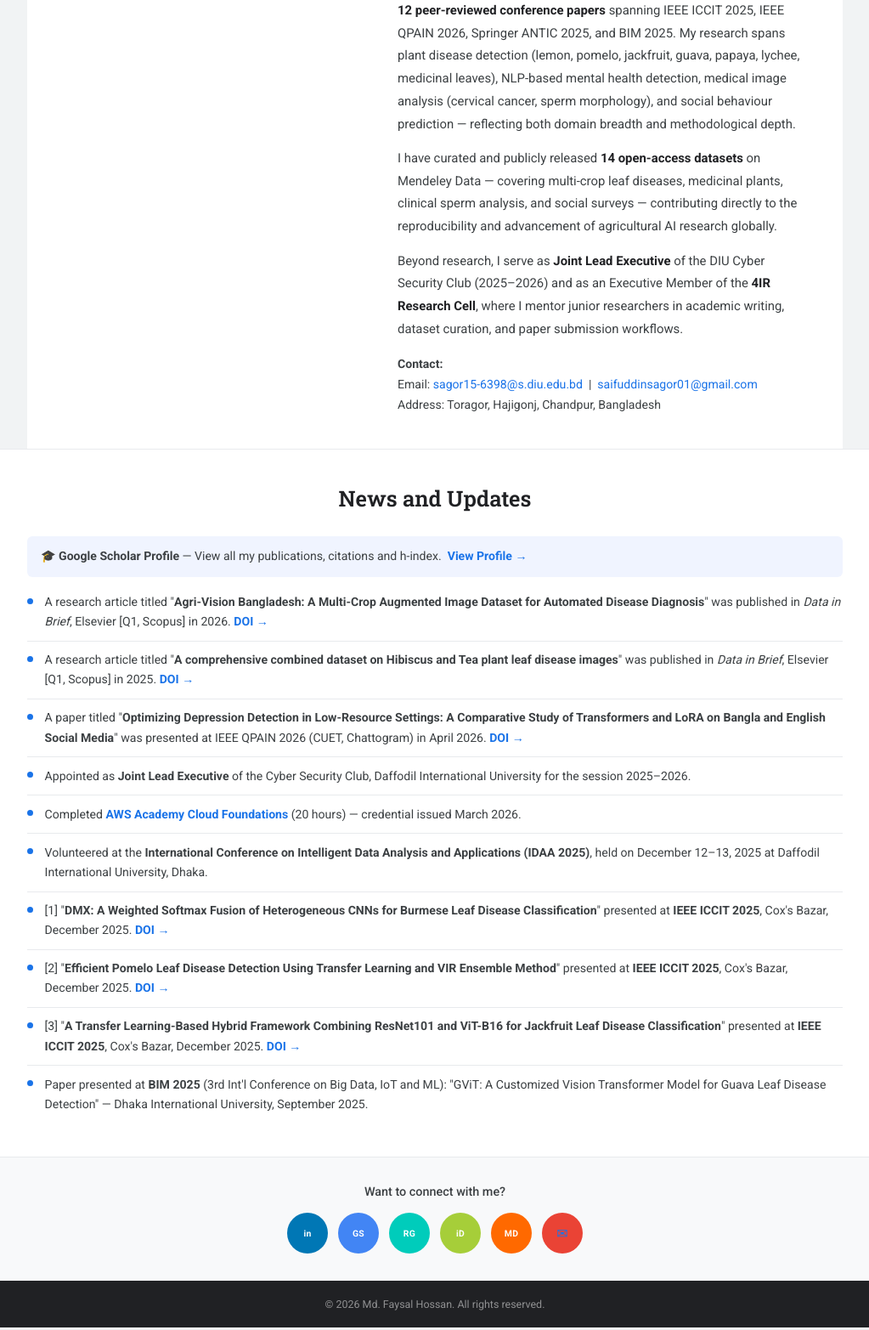
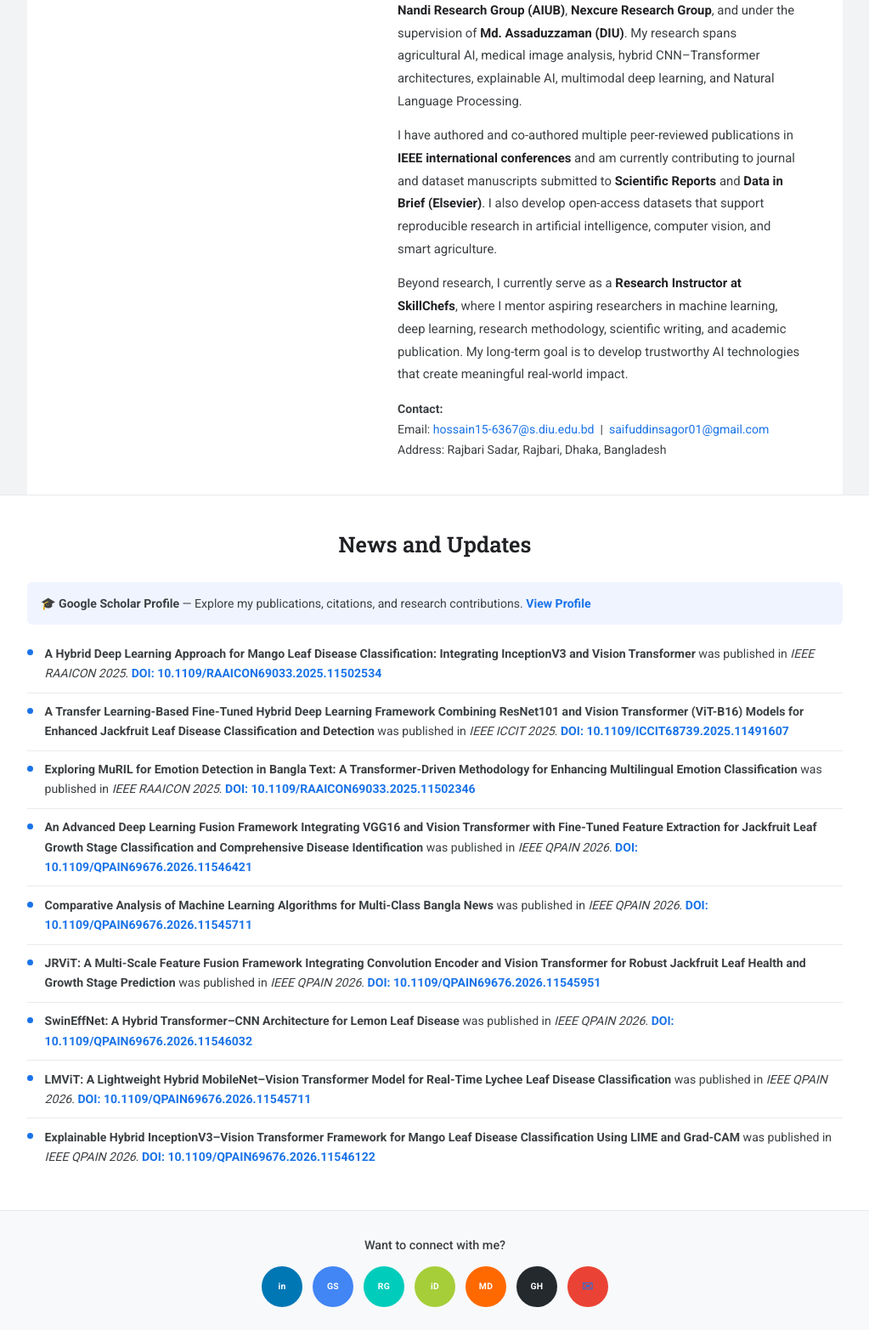
Before and after one commit to Faysal6367/Portfolio-, a plain HTML site: page index.html in a window 1280 px wide. Shown: the part 901-2466 px from the top of the page at 85% size, without its empty margins (128-1151 px from the left). Drawn offline with Linux system fonts and the light colour scheme.

Commit message:
first commit

```diff
--- a/index.html
+++ b/index.html
@@ -643,7 +643,7 @@ img{display:block;max-width:100%;}
   <div class="hero-banner">
     <h1>Md. Faysal Hossan</h1>
     <p>BSc Student, Department of CSE, Daffodil International University</p>
-    <p>Research Assistant · AI & Machine Learning</p>
+    <p>Research Assistant | Research Instructor (Skillchefs) | AI & Machine Learning</p>
   </div>
 
   <div class="content-wrap">
@@ -661,60 +661,168 @@ img{display:block;max-width:100%;}
 
       <!-- Text col -->
       <div class="home-text">
-        <blockquote>Accuracy without interpretability is incomplete science — I build models that explain themselves.</blockquote>
-        <p class="quote-attr">— Research philosophy, Md. Faysal Hossan</p>
-
-        <p>I am <strong>Md. Faysal Hossan</strong>, a final-year undergraduate researcher in Computer Science & Engineering at <strong>Daffodil International University</strong>, Dhaka, Bangladesh. My work sits at the intersection of <strong>deep learning, computer vision, and Explainable AI</strong> — with a focus on building transparent, deployment-ready models for agricultural and medical image analysis.</p>
-
-        <p>My undergraduate thesis, <strong>LXViT</strong>, proposes a hybrid hierarchical architecture fusing Xception's deep convolutional feature extraction with Vision Transformer attention mechanisms for multi-class lemon leaf disease classification. The framework incorporates both <strong>LIME and SHAP</strong> post-hoc explainability methods to ensure clinical and agronomic interpretability — addressing one of the core limitations of black-box deep learning in high-stakes domains.</p>
-
-        <p>As a <strong>Research Assistant</strong> under <strong>Asst. Prof. MD Masum Billah</strong> (DIU), I have contributed to <strong>2 Q1/Scopus-indexed Elsevier journal papers</strong> and <strong>12 peer-reviewed conference papers</strong> spanning IEEE ICCIT 2025, IEEE QPAIN 2026, Springer ANTIC 2025, and BIM 2025. My research spans plant disease detection (lemon, pomelo, jackfruit, guava, papaya, lychee, medicinal leaves), NLP-based mental health detection, medical image analysis (cervical cancer, sperm morphology), and social behaviour prediction — reflecting both domain breadth and methodological depth.</p>
-
-        <p>I have curated and publicly released <strong>14 open-access datasets</strong> on Mendeley Data — covering multi-crop leaf diseases, medicinal plants, clinical sperm analysis, and social surveys — contributing directly to the reproducibility and advancement of agricultural AI research globally.</p>
-
-        <p>Beyond research, I serve as <strong>Joint Lead Executive</strong> of the DIU Cyber Security Club (2025–2026) and as an Executive Member of the <strong>4IR Research Cell</strong>, where I mentor junior researchers in academic writing, dataset curation, and paper submission workflows.</p>
-
+       <blockquote>
+          Advancing artificial intelligence through transparency, innovation, and real-world impact.
+       </blockquote>
+       <p class="quote-attr">- Md. Faysal Hossan</p>
+
+       <p>
+  I am <strong>Md. Faysal Hossan</strong>, a <strong>B.Sc. graduate in Computer Science and Engineering</strong> from
+  <strong>Daffodil International University (DIU)</strong>, Bangladesh, graduating with a
+  <strong>CGPA of 3.82/4.00</strong>. My research focuses on
+  <strong>Artificial Intelligence, Machine Learning, Deep Learning, Computer Vision, Vision Transformers, and Explainable Artificial Intelligence (XAI)</strong>,
+  with a primary interest in developing accurate, interpretable, and deployable AI solutions for agricultural and medical image analysis.
+</p>
+
+<p>
+  My undergraduate thesis,
+  <strong>SunAFNet: A Robust and Interpretable Hybrid Framework for Sunflower Monitoring with Adversarial Resilience and mIoU-Validated Explainability</strong>,
+  presents a hybrid CNN–Transformer architecture that combines robust feature learning with explainable AI techniques to improve transparency, reliability, and real-world applicability in intelligent agricultural monitoring.
+</p>
+
+<p>
+  I am actively involved in collaborative research through
+  <strong>Dr. Jia Uddin (Woosong University, South Korea)</strong>,
+  <strong>Dr. Md. Masum Billah (DIU)</strong>,
+  <strong>Dr. Dip Nandi Research Group (AIUB)</strong>,
+  <strong>Nexcure Research Group</strong>, and under the supervision of
+  <strong>Md. Assaduzzaman (DIU)</strong>. My research spans agricultural AI, medical image analysis, hybrid CNN–Transformer architectures, explainable AI, multimodal deep learning, and Natural Language Processing.
+</p>
+
+<p>
+  I have authored and co-authored multiple peer-reviewed publications in
+  <strong>IEEE international conferences</strong> and am currently contributing to journal and dataset manuscripts submitted to
+  <strong>Scientific Reports</strong> and
+  <strong>Data in Brief (Elsevier)</strong>. I also develop open-access datasets that support reproducible research in artificial intelligence, computer vision, and smart agriculture.
+</p>
+
+<p>
+  Beyond research, I currently serve as a
+  <strong>Research Instructor at SkillChefs</strong>, where I mentor aspiring researchers in machine learning, deep learning, research methodology, scientific writing, and academic publication. My long-term goal is to develop trustworthy AI technologies that create meaningful real-world impact.
+</p>
         <div class="contact-block">
           <strong>Contact:</strong><br>
-          Email: <a href="mailto:sagor15-6398@s.diu.edu.bd">sagor15-6398@s.diu.edu.bd</a> &nbsp;|&nbsp; <a href="mailto:saifuddinsagor01@gmail.com">saifuddinsagor01@gmail.com</a><br>
-          Address: Toragor, Hajigonj, Chandpur, Bangladesh
+          Email: <a href="mailto:hossain15-6367@s.diu.edu.bd">hossain15-6367@s.diu.edu.bd</a> &nbsp;|&nbsp; <a href="mailto:saifuddinsagor01@gmail.com">saifuddinsagor01@gmail.com</a><br>
+          Address: Rajbari Sadar, Rajbari, Dhaka, Bangladesh
         </div>
       </div>
     </div>
   </div>
 
   <!-- News -->
-  <div style="background:#fff;border-top:1px solid #e8eaed;padding:2.5rem 3rem;">
-    <div class="news-section" style="margin-top:0;">
-      <h2>News and Updates</h2>
-      <ul class="news-list">
-        <li class="news-item" style="background:#f0f4ff;border-radius:6px;padding:0.75rem 1rem;border-bottom:none;margin-bottom:0.5rem;">
-          <span>🎓 <strong>Google Scholar Profile</strong> — View all my publications, citations and h-index. &nbsp;<a href="https://scholar.google.com/citations?user=sxMphegAAAAJ&hl=en" target="_blank" style="color:#1a73e8;font-weight:600;">View Profile →</a></span>
-        </li>
-        <li class="news-item"><span class="news-bullet"></span><span>A research article titled "<strong>Agri-Vision Bangladesh: A Multi-Crop Augmented Image Dataset for Automated Disease Diagnosis</strong>" was published in <em>Data in Brief</em>, Elsevier [Q1, Scopus] in 2026. <a href="https://doi.org/10.1016/j.dib.2026.112528" target="_blank" style="color:#1a73e8;font-weight:600;">DOI →</a></span></li>
-        <li class="news-item"><span class="news-bullet"></span><span>A research article titled "<strong>A comprehensive combined dataset on Hibiscus and Tea plant leaf disease images</strong>" was published in <em>Data in Brief</em>, Elsevier [Q1, Scopus] in 2025. <a href="https://doi.org/10.1016/j.dib.2025.112357" target="_blank" style="color:#1a73e8;font-weight:600;">DOI →</a></span></li>
-        <li class="news-item"><span class="news-bullet"></span><span>A paper titled "<strong>Optimizing Depression Detection in Low-Resource Settings: A Comparative Study of Transformers and LoRA on Bangla and English Social Media</strong>" was presented at IEEE QPAIN 2026 (CUET, Chattogram) in April 2026. <a href="https://doi.org/10.1109/QPAIN69676.2026.11546347" target="_blank" style="color:#1a73e8;font-weight:600;">DOI →</a></span></li>
-        <li class="news-item"><span class="news-bullet"></span><span>Appointed as <strong>Joint Lead Executive</strong> of the Cyber Security Club, Daffodil International University for the session 2025–2026.</span></li>
-        <li class="news-item"><span class="news-bullet"></span><span>Completed <a href="https://www.credly.com/go/NW0dqG1c" target="_blank" style="color:#1a73e8;font-weight:600;">AWS Academy Cloud Foundations</a> (20 hours) — credential issued March 2026.</span></li>
-        <li class="news-item"><span class="news-bullet"></span><span>Volunteered at the <strong>International Conference on Intelligent Data Analysis and Applications (IDAA 2025)</strong>, held on December 12–13, 2025 at Daffodil International University, Dhaka.</span></li>
-        <li class="news-item"><span class="news-bullet"></span><span>[1] "<strong>DMX: A Weighted Softmax Fusion of Heterogeneous CNNs for Burmese Leaf Disease Classification</strong>" presented at <strong>IEEE ICCIT 2025</strong>, Cox's Bazar, December 2025. <a href="https://doi.org/10.1109/ICCIT68739.2025.11491233" target="_blank" style="color:#1a73e8;font-weight:600;">DOI →</a></span></li>
-        <li class="news-item"><span class="news-bullet"></span><span>[2] "<strong>Efficient Pomelo Leaf Disease Detection Using Transfer Learning and VIR Ensemble Method</strong>" presented at <strong>IEEE ICCIT 2025</strong>, Cox's Bazar, December 2025. <a href="https://doi.org/10.1109/ICCIT68739.2025.11491063" target="_blank" style="color:#1a73e8;font-weight:600;">DOI →</a></span></li>
-        <li class="news-item"><span class="news-bullet"></span><span>[3] "<strong>A Transfer Learning-Based Hybrid Framework Combining ResNet101 and ViT-B16 for Jackfruit Leaf Disease Classification</strong>" presented at <strong>IEEE ICCIT 2025</strong>, Cox's Bazar, December 2025. <a href="https://ieeexplore.ieee.org/abstract/document/11491607/" target="_blank" style="color:#1a73e8;font-weight:600;">DOI →</a></span></li>
-        <li class="news-item"><span class="news-bullet"></span><span>Paper presented at <strong>BIM 2025</strong> (3rd Int'l Conference on Big Data, IoT and ML): "GViT: A Customized Vision Transformer Model for Guava Leaf Disease Detection" — Dhaka International University, September 2025.</span></li>
-      </ul>
-    </div>
+<!-- News -->
+<div style="background:#fff;border-top:1px solid #e8eaed;padding:2.5rem 3rem;">
+  <div class="news-section" style="margin-top:0;">
+
+    <h2>News and Updates</h2>
+
+    <ul class="news-list">
+
+      <li class="news-item" style="background:#f0f4ff;border-radius:6px;padding:0.85rem 1rem;border-bottom:none;margin-bottom:0.75rem;">
+        <span>
+          🎓 <strong>Google Scholar Profile</strong> — Explore my publications, citations, and research contributions.
+          <a href="https://scholar.google.com/citations?user=KhnlCqUAAAAJ&hl=en" target="_blank" style="color:#1a73e8;font-weight:600;">
+            View Profile
+          </a>
+        </span>
+      </li>
+
+     <li class="news-item">
+  <span class="news-bullet"></span>
+  <span>
+    <strong>A Hybrid Deep Learning Approach for Mango Leaf Disease Classification: Integrating InceptionV3 and Vision Transformer</strong>
+    was published in <em>IEEE RAAICON 2025</em>.
+    <a href="https://doi.org/10.1109/RAAICON69033.2025.11502534" target="_blank" style="color:#1a73e8;font-weight:600;">DOI: 10.1109/RAAICON69033.2025.11502534</a>
+  </span>
+</li>
+
+<li class="news-item">
+  <span class="news-bullet"></span>
+  <span>
+    <strong>A Transfer Learning-Based Fine-Tuned Hybrid Deep Learning Framework Combining ResNet101 and Vision Transformer (ViT-B16) Models for Enhanced Jackfruit Leaf Disease Classification and Detection</strong>
+    was published in <em>IEEE ICCIT 2025</em>.
+    <a href="https://doi.org/10.1109/ICCIT68739.2025.11491607" target="_blank" style="color:#1a73e8;font-weight:600;">DOI: 10.1109/ICCIT68739.2025.11491607</a>
+  </span>
+</li>
+
+<li class="news-item">
+  <span class="news-bullet"></span>
+  <span>
+    <strong>Exploring MuRIL for Emotion Detection in Bangla Text: A Transformer-Driven Methodology for Enhancing Multilingual Emotion Classification</strong>
+    was published in <em>IEEE RAAICON 2025</em>.
+    <a href="https://doi.org/10.1109/RAAICON69033.2025.11502346" target="_blank" style="color:#1a73e8;font-weight:600;">DOI: 10.1109/RAAICON69033.2025.11502346</a>
+  </span>
+</li>
+
+<li class="news-item">
+  <span class="news-bullet"></span>
+  <span>
+    <strong>An Advanced Deep Learning Fusion Framework Integrating VGG16 and Vision Transformer with Fine-Tuned Feature Extraction for Jackfruit Leaf Growth Stage Classification and Comprehensive Disease Identification</strong>
+    was published in <em>IEEE QPAIN 2026</em>.
+    <a href="https://doi.org/10.1109/QPAIN69676.2026.11546421" target="_blank" style="color:#1a73e8;font-weight:600;">DOI: 10.1109/QPAIN69676.2026.11546421</a>
+  </span>
+</li>
+
+<li class="news-item">
+  <span class="news-bullet"></span>
+  <span>
+    <strong>Comparative Analysis of Machine Learning Algorithms for Multi-Class Bangla News</strong>
+    was published in <em>IEEE QPAIN 2026</em>.
+    <a href="https://doi.org/10.1109/QPAIN69676.2026.11545711" target="_blank" style="color:#1a73e8;font-weight:600;">DOI: 10.1109/QPAIN69676.2026.11545711</a>
+  </span>
+</li>
+
+<li class="news-item">
+  <span class="news-bullet"></span>
+  <span>
+    <strong>JRViT: A Multi-Scale Feature Fusion Framework Integrating Convolution Encoder and Vision Transformer for Robust Jackfruit Leaf Health and Growth Stage Prediction</strong>
+    was published in <em>IEEE QPAIN 2026</em>.
+    <a href="https://doi.org/10.1109/QPAIN69676.2026.11545951" target="_blank" style="color:#1a73e8;font-weight:600;">DOI: 10.1109/QPAIN69676.2026.11545951</a>
+  </span>
+</li>
+
+<li class="news-item">
+  <span class="news-bullet"></span>
+  <span>
+    <strong>SwinEffNet: A Hybrid Transformer–CNN Architecture for Lemon Leaf Disease</strong>
+    was published in <em>IEEE QPAIN 2026</em>.
+    <a href="https://doi.org/10.1109/QPAIN69676.2026.11546032" target="_blank" style="color:#1a73e8;font-weight:600;">DOI: 10.1109/QPAIN69676.2026.11546032</a>
+  </span>
+</li>
+
+<li class="news-item">
+  <span class="news-bullet"></span>
+  <span>
+    <strong>LMViT: A Lightweight Hybrid MobileNet–Vision Transformer Model for Real-Time Lychee Leaf Disease Classification</strong>
+    was published in <em>IEEE QPAIN 2026</em>.
+    <a href="https://doi.org/10.1109/QPAIN69676.2026.11545711" target="_blank" style="color:#1a73e8;font-weight:600;">DOI: 10.1109/QPAIN69676.2026.11545711</a>
+  </span>
+</li>
+
+<li class="news-item">
+  <span class="news-bullet"></span>
+  <span>
+    <strong>Explainable Hybrid InceptionV3–Vision Transformer Framework for Mango Leaf Disease Classification Using LIME and Grad-CAM</strong>
+    was published in <em>IEEE QPAIN 2026</em>.
+    <a href="https://doi.org/10.1109/QPAIN69676.2026.11546122" target="_blank" style="color:#1a73e8;font-weight:600;">DOI: 10.1109/QPAIN69676.2026.11546122</a>
+  </span>
+</li>
+    </ul>
+
   </div>
+</div>
 
   <!-- Social -->
   <div class="social-section">
     <p>Want to connect with me?</p>
     <div class="social-icons">
-      <a href="https://www.linkedin.com/in/saifuddin-sagor-126381249" target="_blank" class="si-linkedin" title="LinkedIn"><span>in</span></a>
-      <a href="https://scholar.google.com/citations?user=sxMphegAAAAJ&hl=en" target="_blank" class="si-gs" title="Google Scholar"><span>GS</span></a>
-      <a href="https://www.researchgate.net/profile/Saifuddin-Sagor" target="_blank" style="background:#00ccbb;" title="ResearchGate"><span>RG</span></a>
-      <a href="https://orcid.org/0009-0006-4586-4197" target="_blank" style="background:#a6ce39;" title="ORCID"><span>iD</span></a>
-      <a href="https://data.mendeley.com/" target="_blank" style="background:#ff6900;" title="Mendeley"><span>MD</span></a>
-      <a href="mailto:sagor15-6398@s.diu.edu.bd" class="si-email" title="Email">✉</a>
+      <a href="https://www.linkedin.com/in/md-faysal-hossan" class="si-linkedin" title="LinkedIn"><span>in</span></a>
+      <a href="https://scholar.google.com/citations?user=KhnlCqUAAAAJ&hl=en" target="_blank" class="si-gs" title="Google Scholar"><span>GS</span></a>
+      <a href="https://www.researchgate.net/profile/Md-Hossan-43/research" target="_blank" style="background:#00ccbb;" title="ResearchGate"><span>RG</span></a>
+      <a href="https://orcid.org/0009-0002-2631-801X" target="_blank" style="background:#a6ce39;" title="ORCID"><span>iD</span></a>
+      <a href="https://data.mendeley.com/my-data/" target="_blank" style="background:#ff6900;" title="Mendeley"><span>MD</span></a>
+      <a href="https://github.com/Faysal6367" target="_blank" style="background:#24292e;" title="GitHub"><span>GH</span></a>
+      <a href="mailto:hossain15-6367@s.diu.edu.bd" class="si-email" title="Email">✉</a>
     </div>
   </div>
 
--- /dev/null
+++ b/style.css
@@ -0,0 +1,37 @@
+.home-text{
+    text-align:justify;
+}
+
+.home-text blockquote{
+    font-size:1rem;
+    font-style:italic;
+    color:#3c4043;
+    line-height:1.8;
+    margin-bottom:0.3rem;
+    text-align:justify;
+    text-justify:inter-word;
+}
+
+.home-text .quote-attr{
+    font-size:0.83rem;
+    color:#5f6368;
+    margin-bottom:1.5rem;
+    text-align:left;
+}
+
+.home-text p{
+    font-size:0.93rem;
+    color:#3c4043;
+    line-height:1.8;
+    margin-bottom:0.9rem;
+    text-align:justify;
+    text-justify:inter-word;
+    hyphens:auto;
+}
+
+.contact-block{
+    margin-top:1rem;
+    font-size:0.88rem;
+    line-height:1.7;
+    text-align:left;
+}
```
